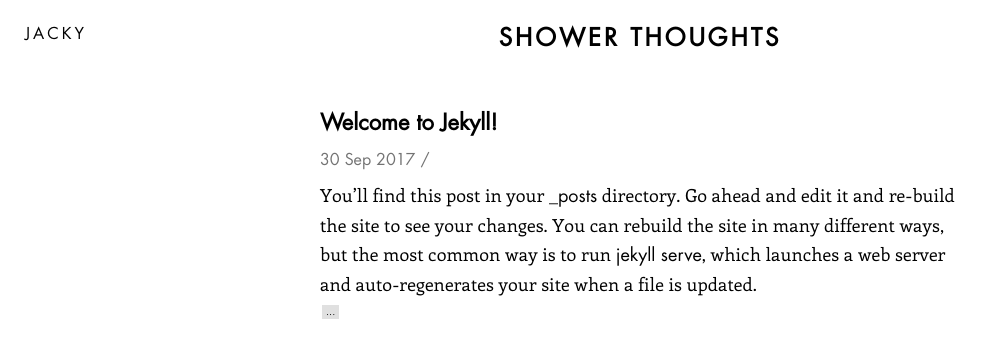
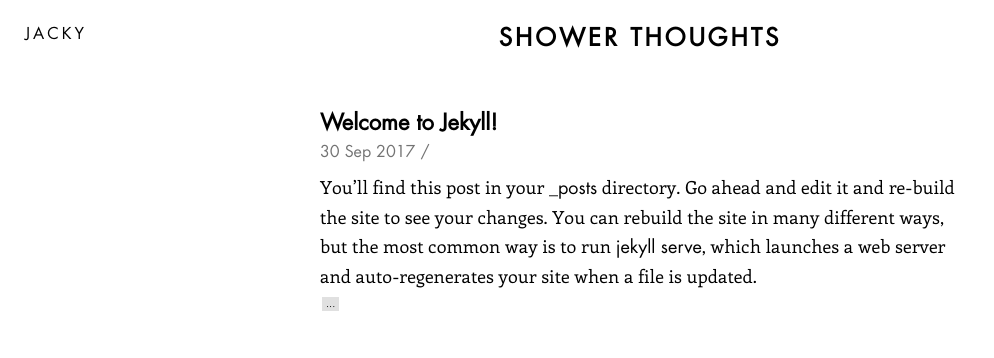
Before and after one commit to Jaacky/jackyvan.com, a Jekyll site: the page built from blog.html, in a window 1280 px wide. Shown: the top 358 px of the page, without its empty margins (0-994 px from the left). Built offline with Jekyll 4.4.1, drawn with Linux system fonts in a browser that asks for light colours.

Commit message:
Removing margin under post titles

```diff
--- a/css/blog.css
+++ b/css/blog.css
@@ -81,7 +81,7 @@ p {
 }
 
 .post__title {
-    margin-bottom: 8px;
+    margin-bottom: 0;
     text-transform: none;
     font-size: 2.2em;
     /* border-bottom: 4px solid hsl(12, 51%, 31%); */
```
